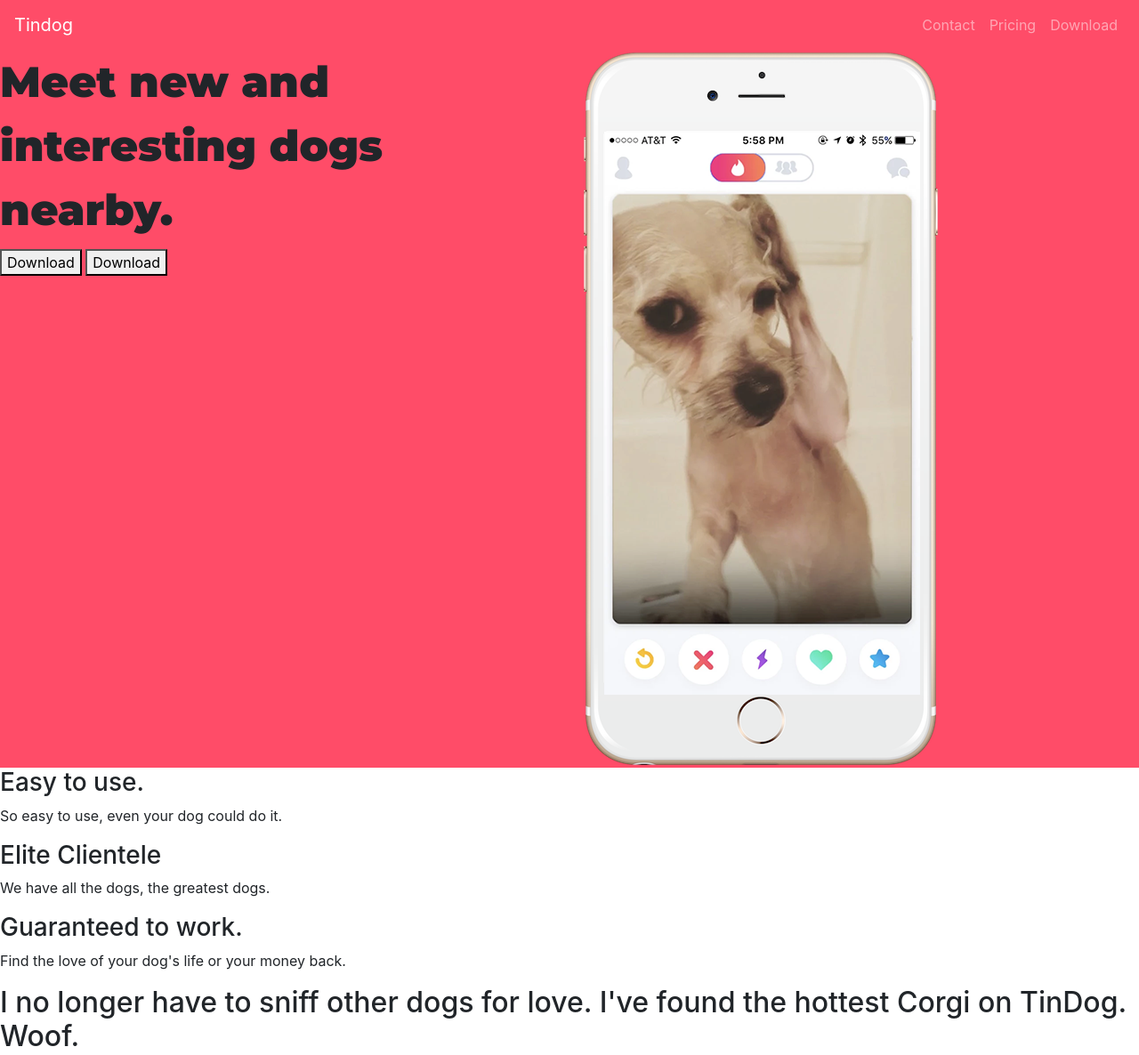
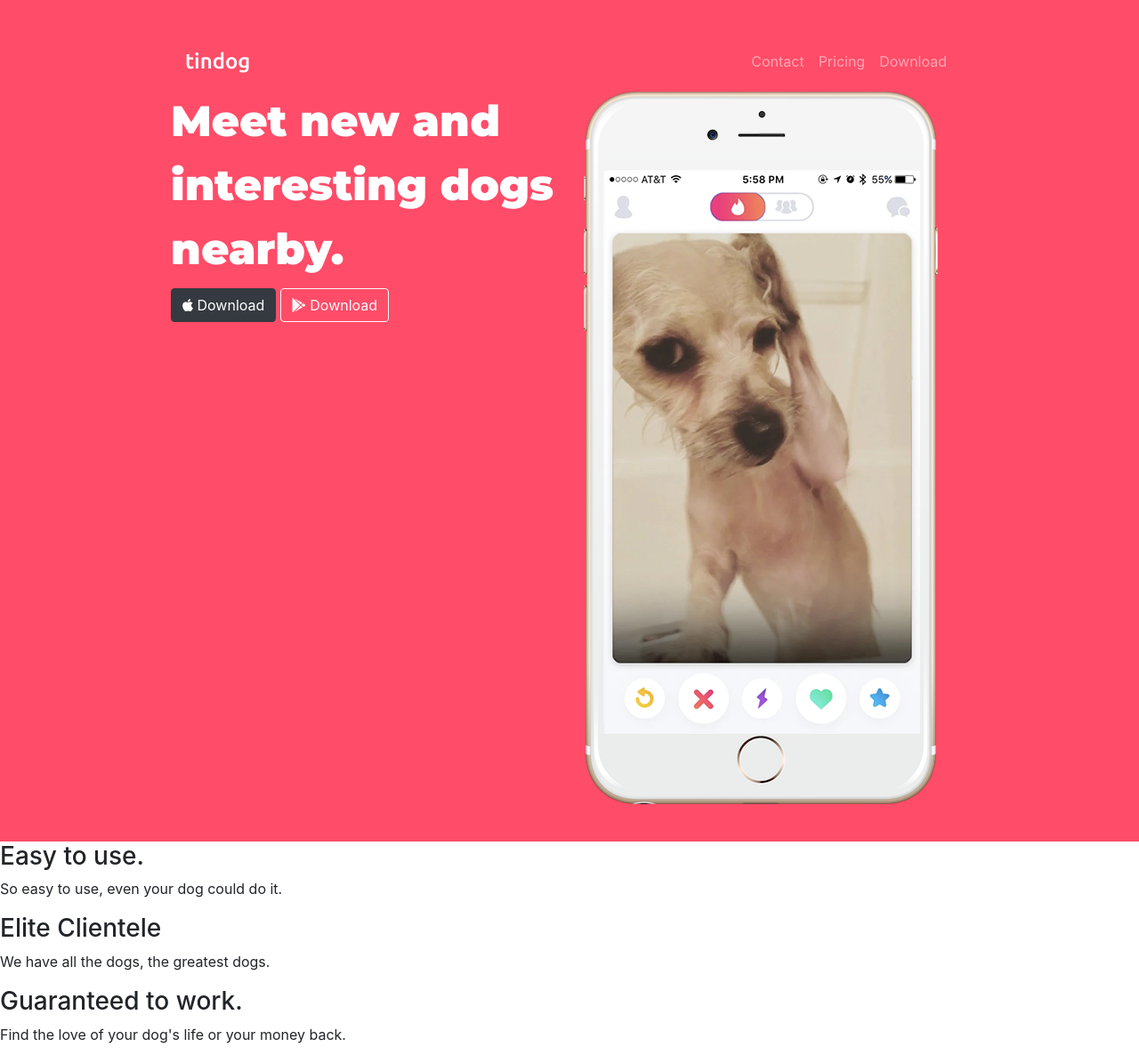
Before and after one commit to lynnemunini/TinDog, a PHP site: page / in a window 1280 px wide. Shown: the top 1186 px of the page at 89% size. Run offline with PHP 8.4, Linux system fonts and the light colour scheme; some libraries are stand-ins or nearby versions.

Commit message:
Changed styles

```diff
--- a/css/styles.css
+++ b/css/styles.css
@@ -3,7 +3,19 @@ font-family: 'Montserrat', sans-serif;
 font-size: 3rem;
 line-height: 1.5;
 font-weight: 900;
+color: white;
 }
+
 #title{
 background-color: #ff4c68
 }
+
+.container-fluid{
+padding: 3% 15%
+}
+
+.navbar-brand{
+font-family: 'Ubuntu', sans-serif;
+font-weight: 500;
+font-size: 1.5rem;
+}
--- a/index.html
+++ b/index.html
@@ -4,24 +4,28 @@
 <head>
   <meta charset="utf-8">
   <title>TinDog</title>
-
+<!--  Bootstrap scripts-->
   <link rel="stylesheet" href="https://cdn.jsdelivr.net/npm/bootstrap@4.5.3/dist/css/bootstrap.min.css" integrity="sha384-TX8t27EcRE3e/ihU7zmQxVncDAy5uIKz4rEkgIXeMed4M0jlfIDPvg6uqKI2xXr2" crossorigin="anonymous">
   <script src="https://code.jquery.com/jquery-3.5.1.slim.min.js" integrity="sha384-DfXdz2htPH0lsSSs5nCTpuj/zy4C+OGpamoFVy38MVBnE+IbbVYUew+OrCXaRkfj" crossorigin="anonymous"></script>
   <script src="https://cdn.jsdelivr.net/npm/popper.js@1.16.1/dist/umd/popper.min.js" integrity="sha384-9/reFTGAW83EW2RDu2S0VKaIzap3H66lZH81PoYlFhbGU+6BZp6G7niu735Sk7lN" crossorigin="anonymous"></script>
   <script src="https://cdn.jsdelivr.net/npm/bootstrap@4.5.3/dist/js/bootstrap.min.js" integrity="sha384-w1Q4orYjBQndcko6MimVbzY0tgp4pWB4lZ7lr30WKz0vr/aWKhXdBNmNb5D92v7s" crossorigin="anonymous"></script>
+<!--  Css style sheet-->
   <link rel="stylesheet" href="css/styles.css">
+<!--  Google fonts-->
   <link rel="preconnect" href="https://fonts.googleapis.com">
   <link rel="preconnect" href="https://fonts.gstatic.com" crossorigin>
   <link href="https://fonts.googleapis.com/css2?family=Montserrat:ital,wght@0,100;0,200;0,300;0,400;0,500;0,600;0,700;0,800;0,900;1,100;1,200;1,300;1,400;1,500;1,600;1,700;1,800;1,900&family=Ubuntu:ital,wght@0,300;0,400;0,500;0,700;1,300;1,400;1,500;1,700&display=swap" rel="stylesheet">
+<!--  Font awesome-->
+  <script src="https://kit.fontawesome.com/89c3c983ac.js" crossorigin="anonymous"></script>
 </head>
 
 <body>
 
   <section id="title">
-
+    <div class="container-fluid">
     <!-- Nav Bar -->
   <nav class="navbar navbar-expand-lg navbar-dark">
-    <a class="navbar-brand" href="">Tindog</a>
+    <a class="navbar-brand" href="">tindog</a>
      <button class="navbar-toggler" type="button" data-toggle="collapse" data-target="#navbarSupportedContent" aria-controls="navbarSupportedContent" aria-expanded="false" aria-label="Toggle navigation">
     <span class="navbar-toggler-icon"></span>
   </button>
@@ -47,8 +51,8 @@
     <div class="row">
       <div class="col-lg-6">
         <h1>Meet new and interesting dogs nearby.</h1>
-        <button type="button">Download</button>
-        <button type="button">Download</button>
+        <button type="button" class="btn btn-dark"><i class="fab fa-apple"></i> Download</button>
+        <button type="button" class="btn btn-outline-light"><i class="fab fa-google-play"></i> Download</button>
       </div>
 
 
@@ -56,7 +60,7 @@
       <img src="images/iphone6.png" alt="iphone-mockup">
     </div>
     </div>
-
+    </div>
   </section>
 
 
```
